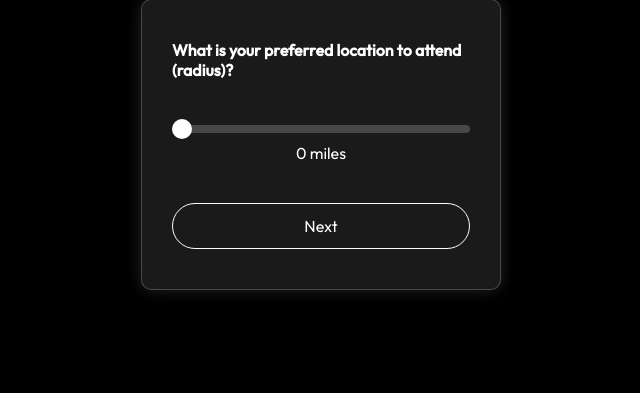
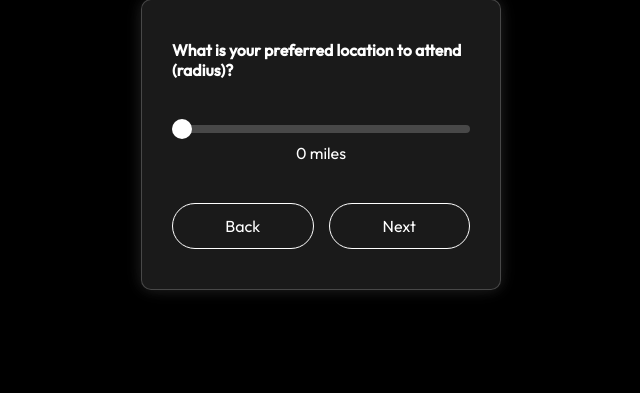
Before and after one commit to Dezind/safecircle, a PHP site: page /customization5.php in a window 1280 px wide. Shown: the part 256-649 px from the top of the page, without its empty margins (319-959 px from the left). Run offline with PHP 8.4, Linux system fonts and the light colour scheme.

Commit message:
Update customization5.php

```diff
--- a/customization5.php
+++ b/customization5.php
@@ -99,6 +99,11 @@ if ($_SERVER['REQUEST_METHOD'] === 'POST') {
             font-size: 1rem;
         }
 
+        .button-container {
+            display: flex;
+            gap: 15px;
+        }
+
         button {
             background-color: transparent;
             color: white;
@@ -148,7 +153,10 @@ if ($_SERVER['REQUEST_METHOD'] === 'POST') {
                 <div class="value-display" id="slider-value">0 miles</div>
             </div>
 
-            <button type="submit">Next</button>
+            <div class="button-container">
+                <button type="button" onclick="window.location.href='customization4.php'">Back</button>
+                <button type="submit">Next</button>
+            </div>
         </form>
     </div>
 
```
